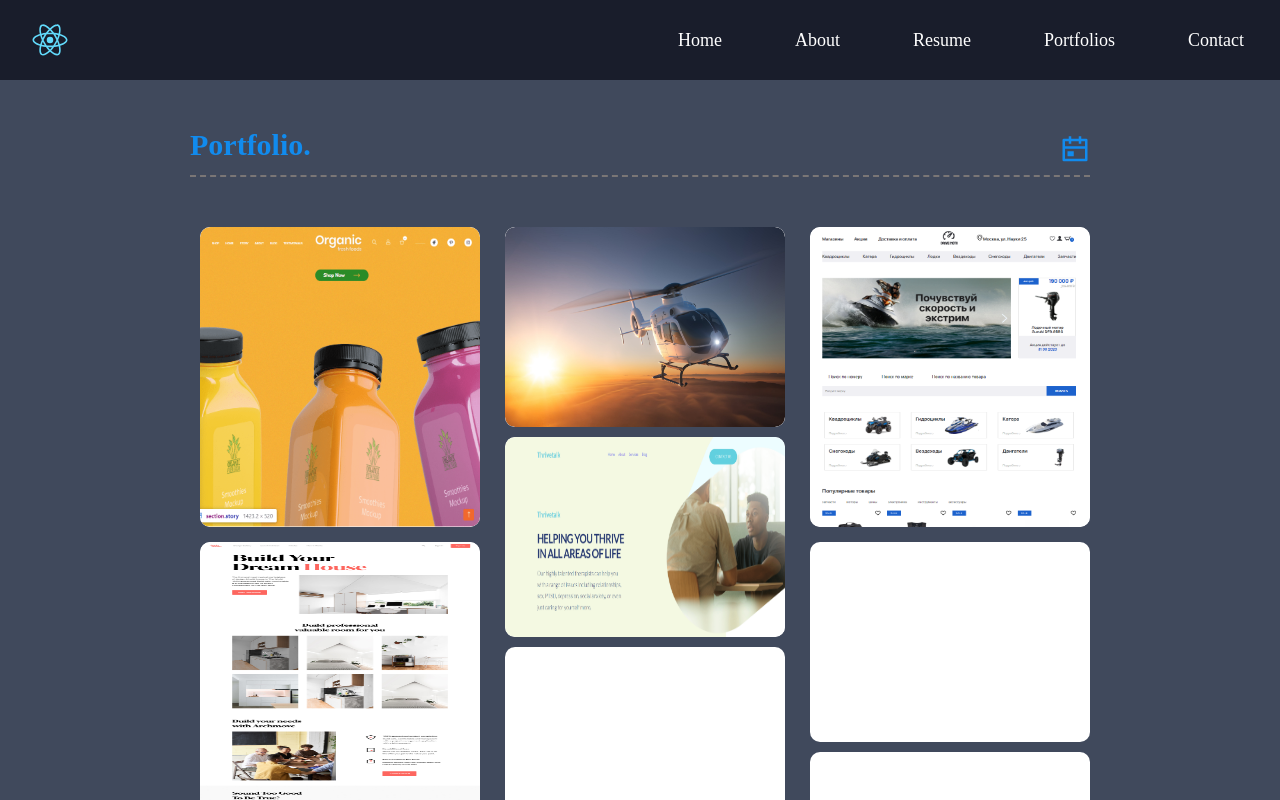
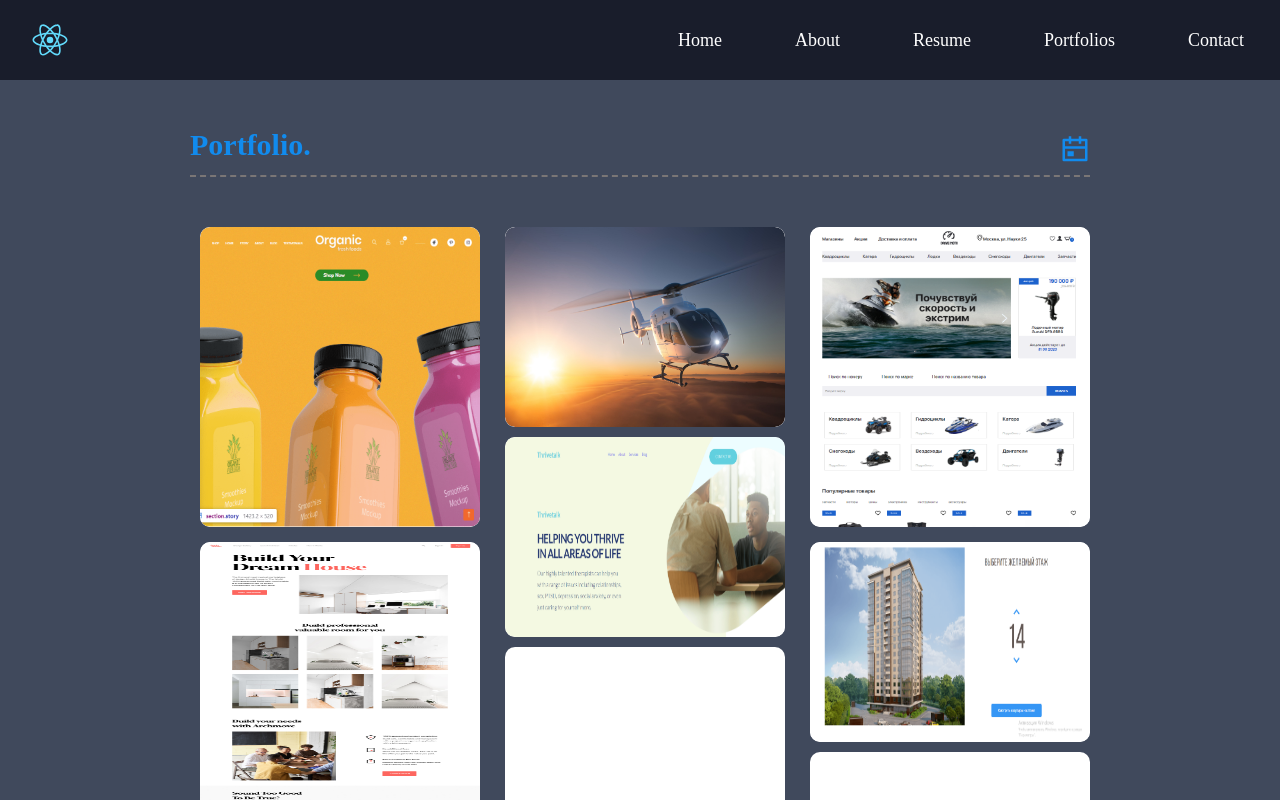
Before and after one commit to Vitalik9135eb2/Portfolio, a React (Create React App) app: page /portfolios in a window 1280 px wide. Shown: the top 800 px of the page. Built offline with nearby package versions, Linux system fonts and the light colour scheme.

Commit message:
add Melody

```diff
--- a/src/App.js
+++ b/src/App.js
@@ -31,6 +31,7 @@ function App() {
 
           <animated.div key={key} style={props}> */}
               <Switch  >
+
                 <Route  path="/home" component={Home}/>
                 <Route path="/about" component={About}/>
                 <Route path="/portfolios" component={Portfolio}/>
--- a/src/componets/pages/Portfolio.js
+++ b/src/componets/pages/Portfolio.js
@@ -7,7 +7,8 @@ import fly from './../../assets/fly.jpg';
 import wp from './../../assets/wp.jpg';
 import sm from './../../assets/sm.png';
 import th from './../../assets/th.png';
-import shop from './../../assets/shop.png'
+import shop from './../../assets/shop.png';
+import melody from './../../assets/melody.png'
 
 
 function  Portfolio () {
@@ -92,7 +93,21 @@ function  Portfolio () {
                         </a>
                     </div>
 
-                    <div className={s.item}></div>
+                    <div className={s.item}>
+                        <img className={s.img} src={melody}/>
+
+                        <a className={s.info} target="_blank" href="https://vitalik9135eb2.github.io/Melody/">
+                            <div className={s.infoWrap}>
+                                <span className={s.itemTitle}>Melody home</span>
+
+
+                                    <span className={s.itemInfo}>Project svg</span>
+
+
+                                <span className={s.icon}><RiImage2Line.RiImage2Line/></span>
+                            </div>
+                        </a>
+                    </div>
 
                     <div className={s.item}></div>
 
--- a/src/componets/pages/_about.module.scss
+++ b/src/componets/pages/_about.module.scss
@@ -53,7 +53,7 @@
                         font-size: 25px;
                     }
                     @media (max-width: 576px){
-                        width: 250px;
+                        width: 290px;
                     }
                     .name{
                         @include text(30px,600,22px,$acentColor);
```
Also changed, not shown: src/assets/melody.png (added).
